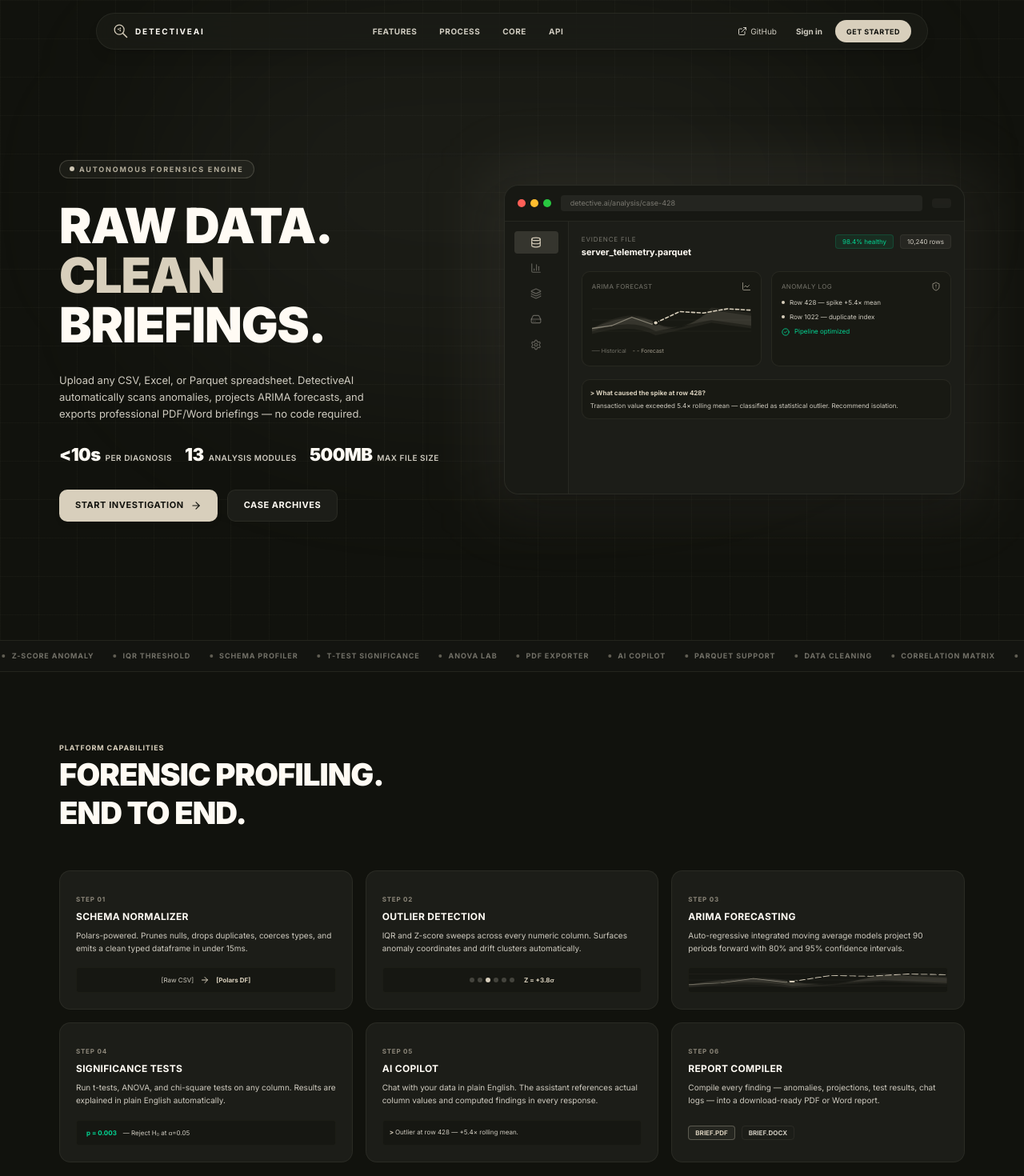
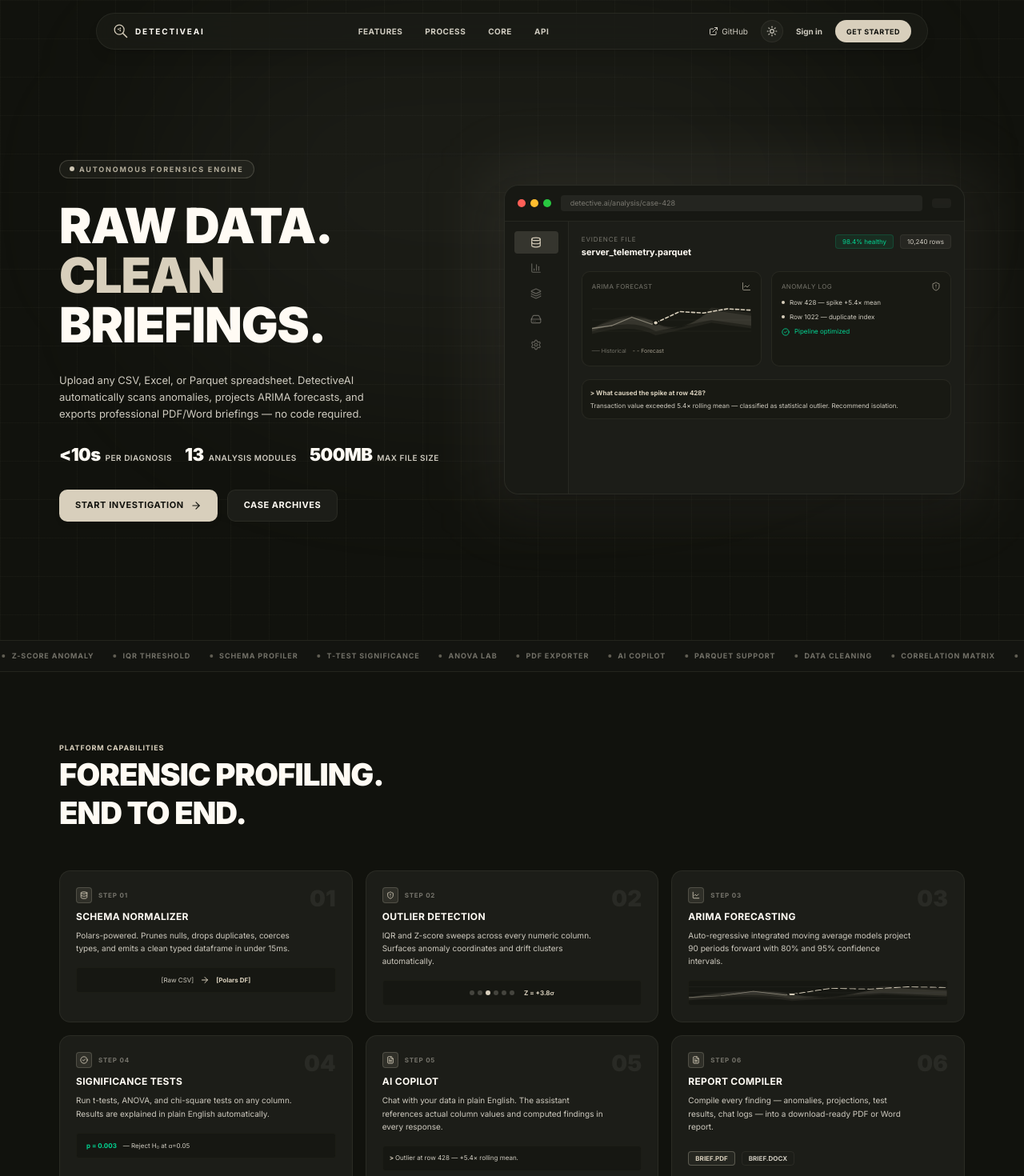
Before and after one commit to mannaxsara/detective-ai, a Next.js app in the folder frontend/: page / in a window 1280 px wide. Shown: the top 1470 px of the page at 80% size. Built offline with nearby package versions, Linux system fonts and the light colour scheme.

Commit message:
design: add dark/light mode toggle in navbar, upgrade step capability cards UI

```diff
--- a/frontend/src/app/page.tsx
+++ b/frontend/src/app/page.tsx
@@ -3,13 +3,14 @@
 import React, { useEffect, useState, useRef } from "react";
 import Link from "next/link";
 import {
-  ArrowRight, ShieldAlert, LineChart, MessageSquare,
+  ArrowRight, ShieldAlert, LineChart,
   FileText, Terminal, ShieldCheck, Database,
   Cpu, Upload, ArrowUpRight, RefreshCw,
   ExternalLink, BarChart3, Layers, HardDrive, Settings,
-  CheckCircle2
+  CheckCircle2, Sun, Moon
 } from "lucide-react";
 import { motion, useInView } from "framer-motion";
+import { useTheme } from "next-themes";
 
 /* ─────────────────────────────────────────────────────────────
    LOGO — geometric magnifying lens + neural data nodes
@@ -87,6 +88,10 @@ export default function HomePage() {
   const [simStatus, setSimStatus] = useState<"idle" | "running" | "done">("idle");
   const [simP, setSimP] = useState({ a: 100, b: 85, c: 60 });
   const [simLogs, setSimLogs] = useState(["System ready."]);
+  const { theme, setTheme } = useTheme();
+  const [mounted, setMounted] = useState(false);
+
+  useEffect(() => { setMounted(true); }, []);
 
   useEffect(() => {
     if (localStorage.getItem("detective_token")) setIsLoggedIn(true);
@@ -163,6 +168,18 @@ export default function HomePage() {
             <a href="https://github.com/mannaxsara/detective-ai" target="_blank" rel="noopener noreferrer" className="hidden sm:flex items-center gap-1 text-[10px] font-mono text-muted-foreground hover:text-foreground transition-colors px-2">
               <ExternalLink className="w-3 h-3" /> GitHub
             </a>
+            {/* Theme toggle */}
+            {mounted && (
+              <button
+                onClick={() => setTheme(theme === "dark" ? "light" : "dark")}
+                className="w-7 h-7 rounded-full border border-border bg-muted/40 hover:bg-muted flex items-center justify-center transition-colors cursor-pointer"
+                aria-label="Toggle theme"
+              >
+                {theme === "dark"
+                  ? <Sun className="w-3.5 h-3.5 text-muted-foreground" />
+                  : <Moon className="w-3.5 h-3.5 text-muted-foreground" />}
+              </button>
+            )}
             {!loading && (
               isLoggedIn ? (
                 <Link href="/dashboard">
@@ -404,7 +421,8 @@ export default function HomePage() {
         <div className="grid grid-cols-1 sm:grid-cols-2 lg:grid-cols-3 gap-4">
           {[
             {
-              tag: "Step 01", title: "Schema Normalizer", body: "Polars-powered. Prunes nulls, drops duplicates, coerces types, and emits a clean typed dataframe in under 15ms.",
+              num: "01", title: "Schema Normalizer", body: "Polars-powered. Prunes nulls, drops duplicates, coerces types, and emits a clean typed dataframe in under 15ms.",
+              icon: Database,
               visual: (
                 <div className="h-8 border border-border/40 rounded bg-background/50 flex items-center justify-center gap-2 font-mono text-[8px] text-muted-foreground">
                   <span>[Raw CSV]</span><ArrowRight className="w-3 h-3 text-primary" /><span className="text-primary font-bold">[Polars DF]</span>
@@ -412,7 +430,8 @@ export default function HomePage() {
               )
             },
             {
-              tag: "Step 02", title: "Outlier Detection", body: "IQR and Z-score sweeps across every numeric column. Surfaces anomaly coordinates and drift clusters automatically.",
+              num: "02", title: "Outlier Detection", body: "IQR and Z-score sweeps across every numeric column. Surfaces anomaly coordinates and drift clusters automatically.",
+              icon: ShieldAlert,
               visual: (
                 <div className="h-8 border border-border/40 rounded bg-background/50 flex items-center justify-center gap-1 px-3 font-mono text-[8px]">
                   {[0.2, 0.2, 1, 0.2, 0.2, 0.2].map((o, i) => <div key={i} className={`w-1.5 h-1.5 rounded-full ${o === 1 ? "bg-primary" : "bg-muted-foreground/25"}`} />)}
@@ -421,7 +440,8 @@ export default function HomePage() {
               )
             },
             {
-              tag: "Step 03", title: "ARIMA Forecasting", body: "Auto-regressive integrated moving average models project 90 periods forward with 80% and 95% confidence intervals.",
+              num: "03", title: "ARIMA Forecasting", body: "Auto-regressive integrated moving average models project 90 periods forward with 80% and 95% confidence intervals.",
+              icon: LineChart,
               visual: (
                 <div className="h-8 border border-border/40 rounded bg-background/50 overflow-hidden text-primary">
                   <ArimaChart />
@@ -429,7 +449,8 @@ export default function HomePage() {
               )
             },
             {
-              tag: "Step 04", title: "Significance Tests", body: "Run t-tests, ANOVA, and chi-square tests on any column. Results are explained in plain English automatically.",
+              num: "04", title: "Significance Tests", body: "Run t-tests, ANOVA, and chi-square tests on any column. Results are explained in plain English automatically.",
+              icon: CheckCircle2,
               visual: (
                 <div className="h-8 border border-border/40 rounded bg-background/50 flex items-center px-3 gap-2 font-mono text-[8px]">
                   <span className="text-emerald-400 font-bold">p = 0.003</span><span className="text-muted-foreground">— Reject H₀ at α=0.05</span>
@@ -437,7 +458,8 @@ export default function HomePage() {
               )
             },
             {
-              tag: "Step 05", title: "AI Copilot", body: "Chat with your data in plain English. The assistant references actual column values and computed findings in every response.",
+              num: "05", title: "AI Copilot", body: "Chat with your data in plain English. The assistant references actual column values and computed findings in every response.",
+              icon: FileText,
               visual: (
                 <div className="h-8 border border-border/40 rounded bg-background/50 p-2 font-mono text-[8px] text-muted-foreground">
                   <span className="text-primary font-bold">&gt; </span>Outlier at row 428 — +5.4× rolling mean.
@@ -445,7 +467,8 @@ export default function HomePage() {
               )
             },
             {
-              tag: "Step 06", title: "Report Compiler", body: "Compile every finding — anomalies, projections, test results, chat logs — into a download-ready PDF or Word report.",
+              num: "06", title: "Report Compiler", body: "Compile every finding — anomalies, projections, test results, chat logs — into a download-ready PDF or Word report.",
+              icon: FileText,
               visual: (
                 <div className="h-8 flex gap-2 items-center font-mono text-[8px] font-bold text-primary">
                   <span className="px-2 py-0.5 rounded border border-primary/30 bg-primary/5">BRIEF.PDF</span>
@@ -453,16 +476,31 @@ export default function HomePage() {
                 </div>
               )
             },
-          ].map((card, i) => (
-            <Reveal key={i} delay={i * 0.04} className="group border border-border rounded-xl p-5 bg-card hover:border-primary/30 hover:bg-card/80 transition-all duration-300 flex flex-col gap-4 cursor-default">
-              <div>
-                <span className="font-mono text-[8px] font-bold text-primary/60 uppercase tracking-widest">{card.tag}</span>
-                <h3 className="text-[12px] font-bold uppercase tracking-wide mt-1">{card.title}</h3>
-                <p className="text-[10px] text-muted-foreground leading-relaxed mt-1.5">{card.body}</p>
-              </div>
-              {card.visual}
-            </Reveal>
-          ))}
+          ].map((card, i) => {
+            const Icon = card.icon;
+            return (
+              <Reveal key={i} delay={i * 0.04}
+                className="group relative border border-border rounded-xl p-5 bg-card hover:border-primary/40 transition-all duration-300 flex flex-col gap-4 cursor-default overflow-hidden"
+              >
+                {/* Left accent bar on hover */}
+                <div className="absolute left-0 top-4 bottom-4 w-0.5 rounded-full bg-primary scale-y-0 group-hover:scale-y-100 transition-transform duration-300 origin-center" />
+                <div className="flex items-start justify-between">
+                  <div className="flex-1">
+                    <div className="flex items-center gap-2 mb-2">
+                      <span className="w-5 h-5 rounded bg-primary/10 border border-primary/20 flex items-center justify-center">
+                        <Icon className="w-2.5 h-2.5 text-primary" />
+                      </span>
+                      <span className="font-mono text-[8px] font-bold text-muted-foreground/50 uppercase tracking-widest">Step {card.num}</span>
+                    </div>
+                    <h3 className="text-[12px] font-bold uppercase tracking-wide text-foreground">{card.title}</h3>
+                    <p className="text-[10px] text-muted-foreground leading-relaxed mt-1.5">{card.body}</p>
+                  </div>
+                  <span className="font-mono text-[28px] font-black text-muted-foreground/8 select-none leading-none ml-2">{card.num}</span>
+                </div>
+                {card.visual}
+              </Reveal>
+            );
+          })}
         </div>
       </section>
 
```
